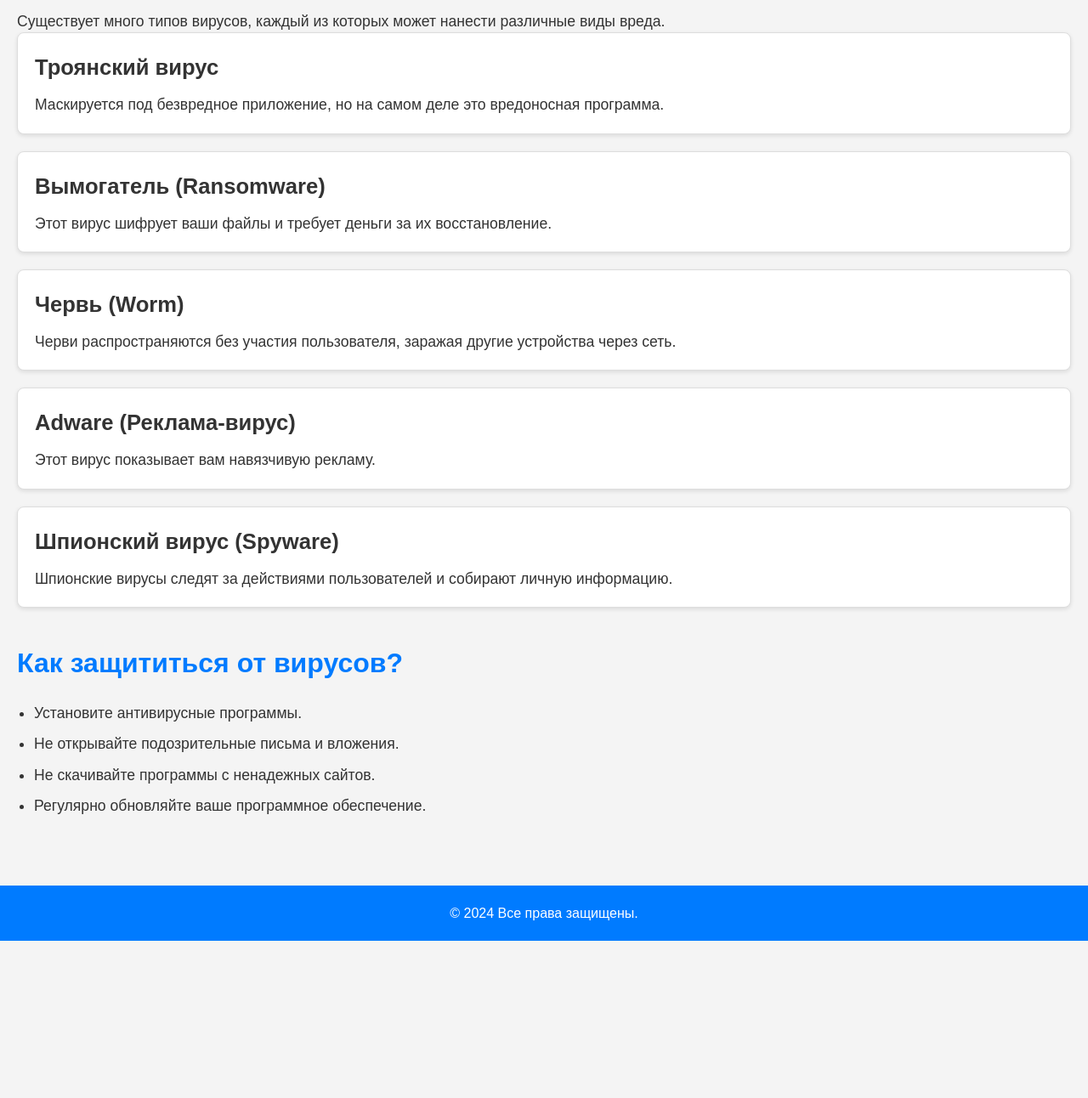
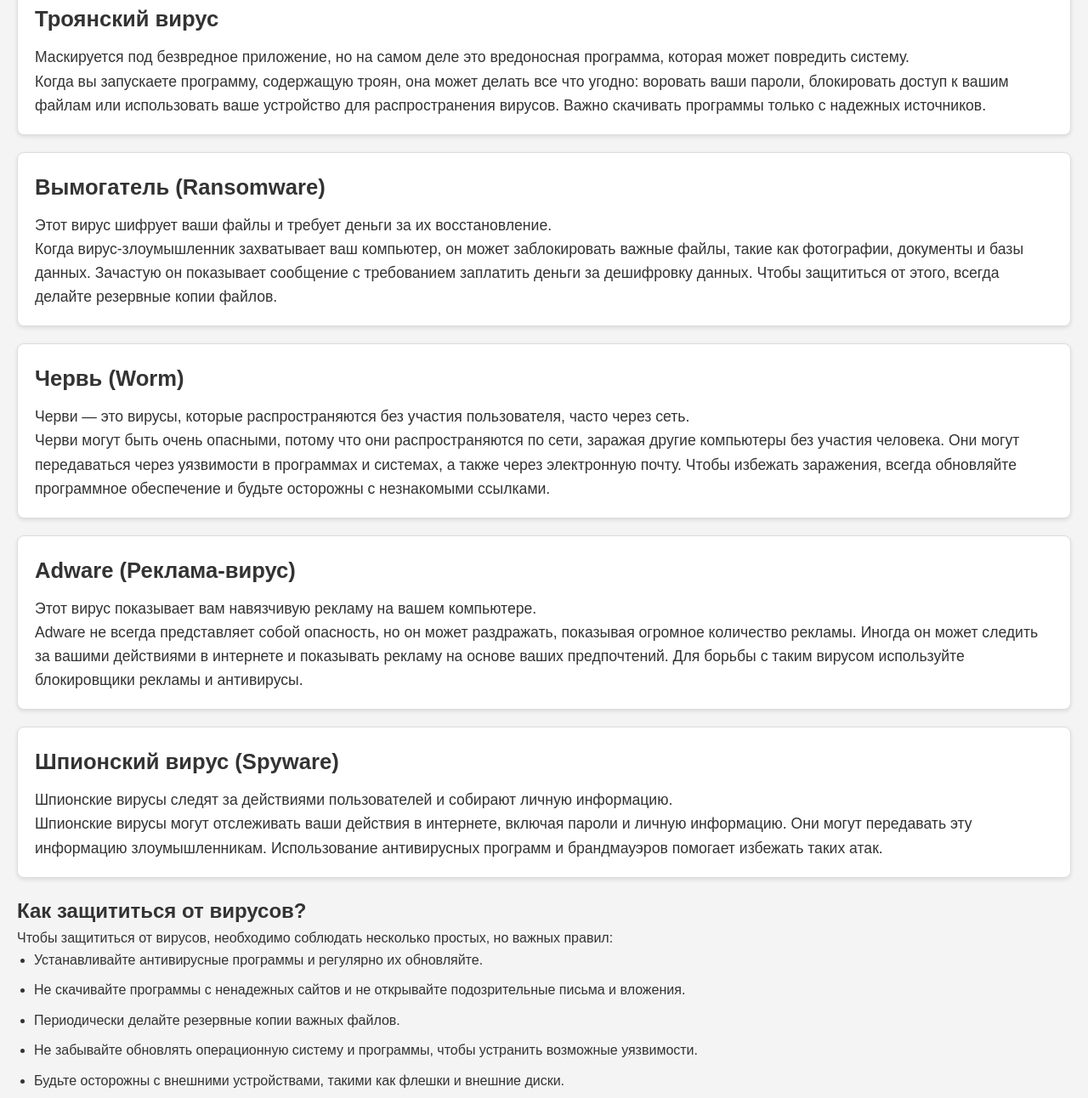
Before and after one commit to Enko3397/ybicadiscord, a plain HTML site: page index.html in a window 1280 px wide. Shown: the part 448-1740 px from the top of the page at 85% size. Before the commit the page ends 1555 px from the top, so only its background shows below. Drawn offline with Linux system fonts and the light colour scheme.

Commit message:
Update index.html

```diff
--- a/index.html
+++ b/index.html
@@ -9,64 +9,98 @@
 <body>
     <!-- Хедер -->
     <header>
-        <h1>Компьютерные вирусы</h1>
-        <p>Что это такое, как они работают и как защититься.</p>
+        <div class="container">
+            <h1>Компьютерные вирусы</h1>
+            <p>Узнайте, что такое вирусы, как они появляются, и как защитить свои устройства!</p>
+        </div>
     </header>
 
     <!-- Основной контент -->
     <main>
         <!-- Раздел о вирусах -->
-        <section class="section" id="virusSection">
+        <section class="info" id="virusSection">
             <h2>Что такое компьютерный вирус?</h2>
-            <p>Компьютерный вирус — это вредоносная программа, которая может повредить ваше устройство. Он может изменять, удалять или блокировать файлы, а также передаваться другим пользователям через интернет или внешние устройства, такие как флешки.</p>
+            <p>Компьютерный вирус — это вредоносная программа, которая может нарушить работу вашего устройства, повредить или удалить данные, а также передаваться другим пользователям. Вирусы часто скрываются под маской безвредных программ, и их бывает трудно обнаружить. Они могут распространиться через интернет, заражённые файлы, электронную почту или даже внешние устройства, такие как флешки.</p>
+            <button class="btn" id="learnMore">Подробнее о вирусах</button>
         </section>
 
         <!-- Раздел типов вирусов -->
-        <section class="section" id="typesSection">
+        <section class="types" id="typesSection">
             <h2>Типы вирусов</h2>
-            <p>Существует много типов вирусов, каждый из которых может нанести различные виды вреда.</p>
+            <p>Существует много типов вирусов, каждый из которых может нанести разные виды вреда. Вот некоторые из них:</p>
 
-            <div class="card">
+            <!-- Разворачивающиеся карточки -->
+            <div class="card" id="trojan" onclick="toggleInfo('trojanInfo')">
                 <h3>Троянский вирус</h3>
-                <p>Маскируется под безвредное приложение, но на самом деле это вредоносная программа.</p>
+                <p>Маскируется под безвредное приложение, но на самом деле это вредоносная программа, которая может повредить систему.</p>
+                <div class="more-info" id="trojanInfo">
+                    <p>Когда вы запускаете программу, содержащую троян, она может делать все что угодно: воровать ваши пароли, блокировать доступ к вашим файлам или использовать ваше устройство для распространения вирусов. Важно скачивать программы только с надежных источников.</p>
+                </div>
             </div>
 
-            <div class="card">
+            <div class="card" id="ransomware" onclick="toggleInfo('ransomwareInfo')">
                 <h3>Вымогатель (Ransomware)</h3>
                 <p>Этот вирус шифрует ваши файлы и требует деньги за их восстановление.</p>
+                <div class="more-info" id="ransomwareInfo">
+                    <p>Когда вирус-злоумышленник захватывает ваш компьютер, он может заблокировать важные файлы, такие как фотографии, документы и базы данных. Зачастую он показывает сообщение с требованием заплатить деньги за дешифровку данных. Чтобы защититься от этого, всегда делайте резервные копии файлов.</p>
+                </div>
             </div>
 
-            <div class="card">
+            <div class="card" id="worm" onclick="toggleInfo('wormInfo')">
                 <h3>Червь (Worm)</h3>
-                <p>Черви распространяются без участия пользователя, заражая другие устройства через сеть.</p>
+                <p>Черви — это вирусы, которые распространяются без участия пользователя, часто через сеть.</p>
+                <div class="more-info" id="wormInfo">
+                    <p>Черви могут быть очень опасными, потому что они распространяются по сети, заражая другие компьютеры без участия человека. Они могут передаваться через уязвимости в программах и системах, а также через электронную почту. Чтобы избежать заражения, всегда обновляйте программное обеспечение и будьте осторожны с незнакомыми ссылками.</p>
+                </div>
             </div>
 
-            <div class="card">
+            <div class="card" id="adware" onclick="toggleInfo('adwareInfo')">
                 <h3>Adware (Реклама-вирус)</h3>
-                <p>Этот вирус показывает вам навязчивую рекламу.</p>
+                <p>Этот вирус показывает вам навязчивую рекламу на вашем компьютере.</p>
+                <div class="more-info" id="adwareInfo">
+                    <p>Adware не всегда представляет собой опасность, но он может раздражать, показывая огромное количество рекламы. Иногда он может следить за вашими действиями в интернете и показывать рекламу на основе ваших предпочтений. Для борьбы с таким вирусом используйте блокировщики рекламы и антивирусы.</p>
+                </div>
             </div>
 
-            <div class="card">
+            <div class="card" id="spyware" onclick="toggleInfo('spywareInfo')">
                 <h3>Шпионский вирус (Spyware)</h3>
                 <p>Шпионские вирусы следят за действиями пользователей и собирают личную информацию.</p>
+                <div class="more-info" id="spywareInfo">
+                    <p>Шпионские вирусы могут отслеживать ваши действия в интернете, включая пароли и личную информацию. Они могут передавать эту информацию злоумышленникам. Использование антивирусных программ и брандмауэров помогает избежать таких атак.</p>
+                </div>
             </div>
         </section>
 
         <!-- Раздел защиты -->
-        <section class="section" id="historySection">
+        <section class="history" id="historySection">
             <h2>Как защититься от вирусов?</h2>
+            <p>Чтобы защититься от вирусов, необходимо соблюдать несколько простых, но важных правил:</p>
             <ul>
-                <li>Установите антивирусные программы.</li>
-                <li>Не открывайте подозрительные письма и вложения.</li>
-                <li>Не скачивайте программы с ненадежных сайтов.</li>
-                <li>Регулярно обновляйте ваше программное обеспечение.</li>
+                <li>Устанавливайте антивирусные программы и регулярно их обновляйте.</li>
+                <li>Не скачивайте программы с ненадежных сайтов и не открывайте подозрительные письма и вложения.</li>
+                <li>Периодически делайте резервные копии важных файлов.</li>
+                <li>Не забывайте обновлять операционную систему и программы, чтобы устранить возможные уязвимости.</li>
+                <li>Будьте осторожны с внешними устройствами, такими как флешки и внешние диски.</li>
             </ul>
         </section>
+
+        <!-- Модальное окно -->
+        <div class="modal" id="modal">
+            <div class="modal-content">
+                <h3>Как защититься от вирусов?</h3>
+                <p>Основные меры безопасности:</p>
+                <ul>
+                    <li>Использование антивирусного ПО</li>
+                    <li>Регулярные обновления системы</li>
+                    <li>Меры безопасности при подключении внешних устройств</li>
+                </ul>
+                <button class="close-btn" id="closeModal">Закрыть</button>
+            </div>
+        </div>
     </main>
 
-    <!-- Футер -->
     <footer>
-        <p>&copy; 2024 Все права защищены.</p>
+        <p>© 2024 Все права защищены. Узнайте больше о компьютерной безопасности.</p>
     </footer>
 
     <script src="script.js"></script>
```
